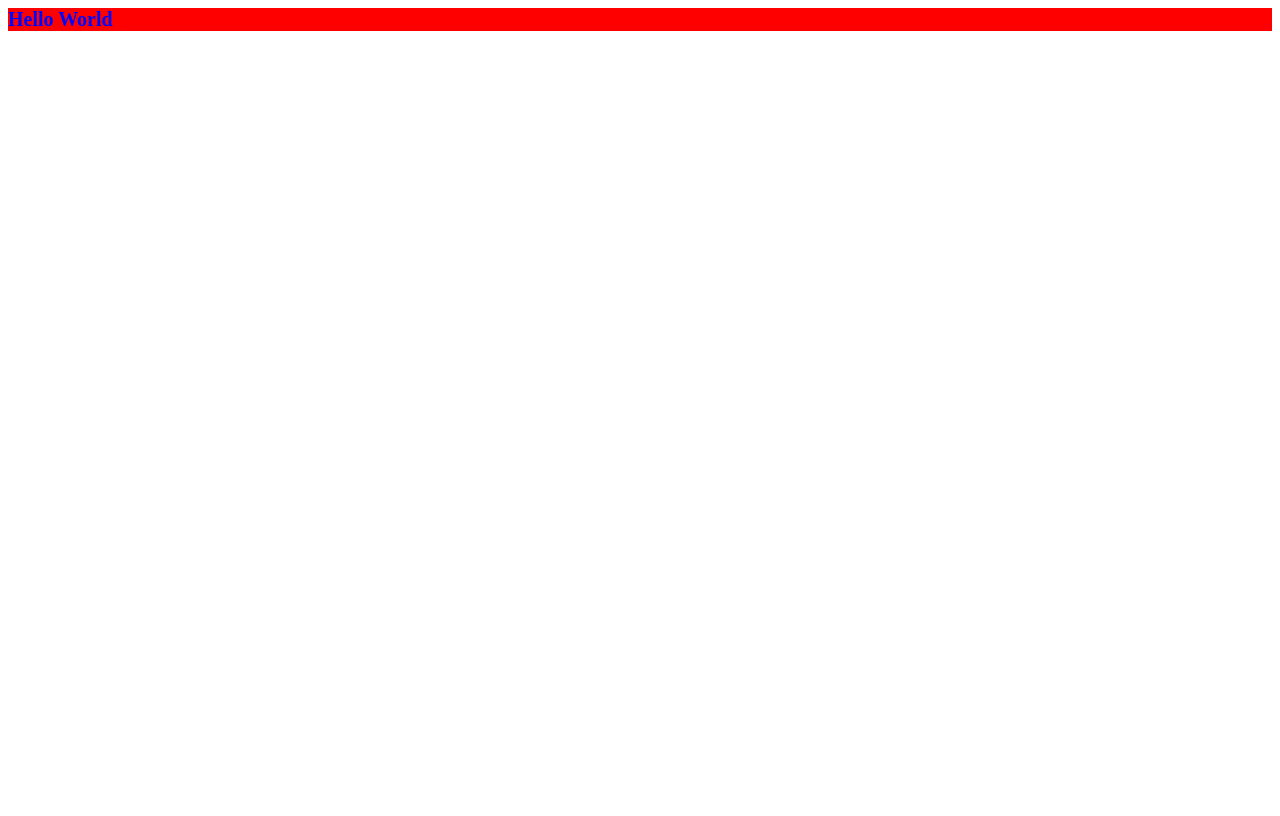
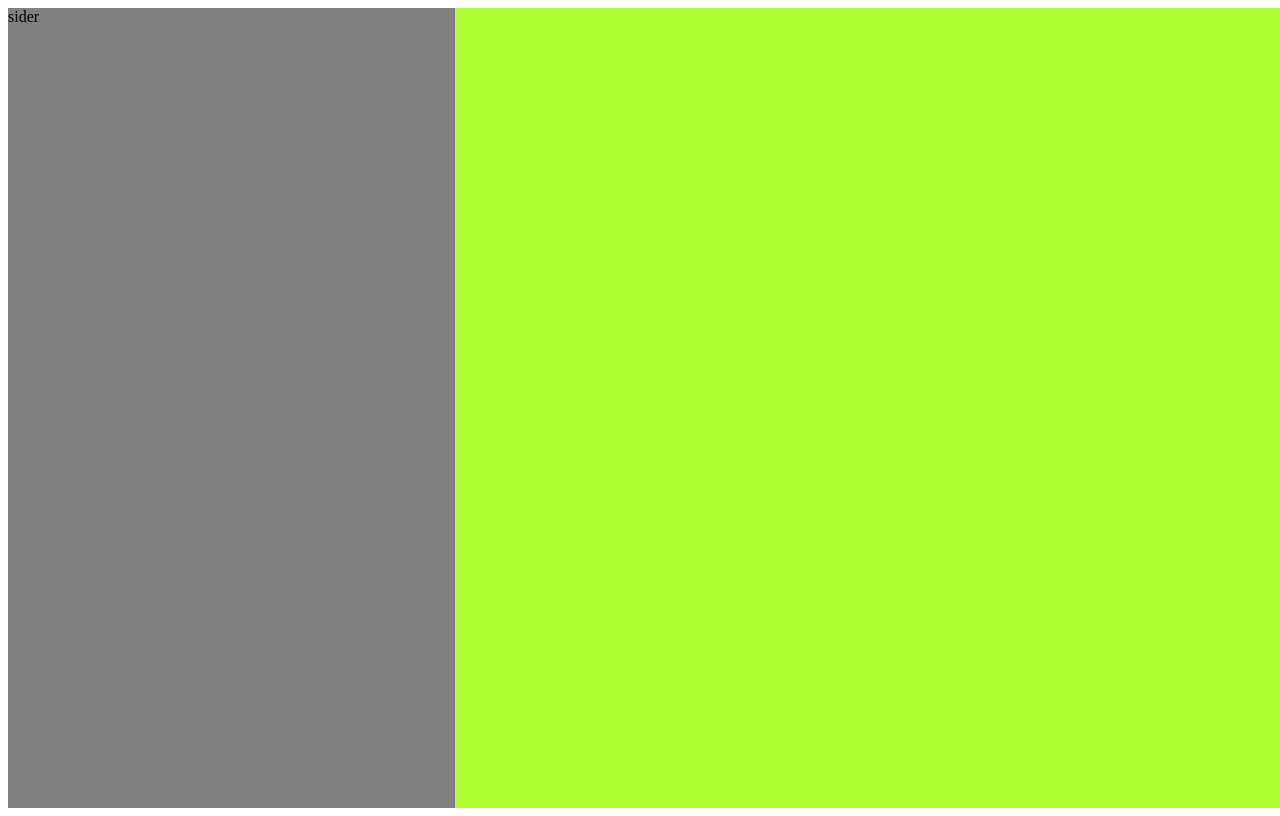
Before and after one commit to kiyonamiy/crafted-admin, a React (Vite) app: page / in a window 1280 px wide. Built offline with nearby package versions, Linux system fonts and the light colour scheme.

Commit message:
feat(*): 接入 react-router-dom

```diff
--- a/package.json
+++ b/package.json
@@ -13,7 +13,8 @@
   "dependencies": {
     "classnames": "^2.3.2",
     "react": "^18.2.0",
-    "react-dom": "^18.2.0"
+    "react-dom": "^18.2.0",
+    "react-router-dom": "^6.16.0"
   },
   "devDependencies": {
     "@commitlint/cli": "^17.7.2",
--- a/src/App.module.less
+++ /dev/null
@@ -1,17 +0,0 @@
-// @import "./common.less";
-
-@primaryColor: red;
-
-.emphasizedText {
-  font-weight: 800;
-  font-size: 20px;
-}
-
-.text {
-  composes: emphasizedText; // composes 不能用于嵌套的选择器（不能将 .text 放在 .container 内部，得拿出来）
-  color: blue;
-}
-
-.container {
-  background-color: @primaryColor;
-}
--- a/src/App.tsx
+++ b/src/App.tsx
@@ -1,13 +1,12 @@
-import classnames from "classnames";
+import { useRef } from "react";
+import { createBrowserRouter, RouterProvider } from "react-router-dom";
 
-import styles from "./App.module.less";
+import { ROUTES } from "./routes";
 
 function App() {
-  return (
-    <div className={styles.container}>
-      <span className={classnames(styles.text)}>Hello World</span>
-    </div>
-  );
+  const routerRef = useRef(createBrowserRouter(ROUTES));
+  // useEffect(() => {}, []);
+  return <RouterProvider router={routerRef.current} />;
 }
 
 export default App;
--- /dev/null
+++ b/src/components/Layout/index.module.less
@@ -0,0 +1,14 @@
+.container {
+  width: 100vw;
+  height: 100vh;
+  display: flex;
+  flex-direction: row;
+  .leftSider {
+    flex: 1 1 auto;
+    background: gray;
+  }
+  .rightContent {
+    flex: 2 2 auto;
+    background: greenyellow;
+  }
+}
--- /dev/null
+++ b/src/components/Layout/index.tsx
@@ -0,0 +1,14 @@
+import { Outlet } from "react-router-dom";
+
+import styles from "./index.module.less";
+
+export const Layout = () => {
+  return (
+    <div className={styles.container}>
+      <div className={styles.leftSider}>sider</div>
+      <div className={styles.rightContent}>
+        <Outlet />
+      </div>
+    </div>
+  );
+};
--- a/src/main.tsx
+++ b/src/main.tsx
@@ -1,7 +1,7 @@
 import React from "react";
 import ReactDOM from "react-dom/client";
 
-import App from "./App.tsx";
+import App from "./App";
 
 ReactDOM.createRoot(document.getElementById("root")!).render(
   <React.StrictMode>
--- /dev/null
+++ b/src/modules/base/404/index.tsx
@@ -0,0 +1,4 @@
+function PageNotFound() {
+  return <div>404</div>;
+}
+export default PageNotFound;
--- /dev/null
+++ b/src/modules/user/personal-information/index.tsx
@@ -0,0 +1,5 @@
+function PersonalInformation() {
+  return <div>PersonalInformation</div>;
+}
+
+export default PersonalInformation;
--- /dev/null
+++ b/src/modules/user/role-management/index.tsx
@@ -0,0 +1,5 @@
+function RoleManagement() {
+  return <div>RoleManagement</div>;
+}
+
+export default RoleManagement;
--- /dev/null
+++ b/src/routes/index.tsx
@@ -0,0 +1,33 @@
+import { Navigate, RouteObject } from "react-router-dom";
+
+import { Layout } from "../components/Layout";
+import PageNotFound from "../modules/base/404";
+import PersonalInformation from "../modules/user/personal-information";
+import RoleManagement from "../modules/user/role-management";
+
+// eslint-disable-next-line react-refresh/only-export-components
+export const ROUTES: RouteObject[] = [
+  { path: "/login", element: null },
+  {
+    path: "/",
+    element: <Layout />,
+    children: [
+      {
+        path: "/user",
+        element: <Navigate to="/user/personal-information" replace />,
+      },
+      {
+        path: "/user/personal-information",
+        element: <PersonalInformation />,
+      },
+      {
+        path: "/user/role-management",
+        element: <RoleManagement />,
+      },
+      {
+        path: "*",
+        element: <PageNotFound />,
+      },
+    ],
+  },
+];
```
Also changed, not shown: 2 other files (tests, documents, lock files or other folders).
